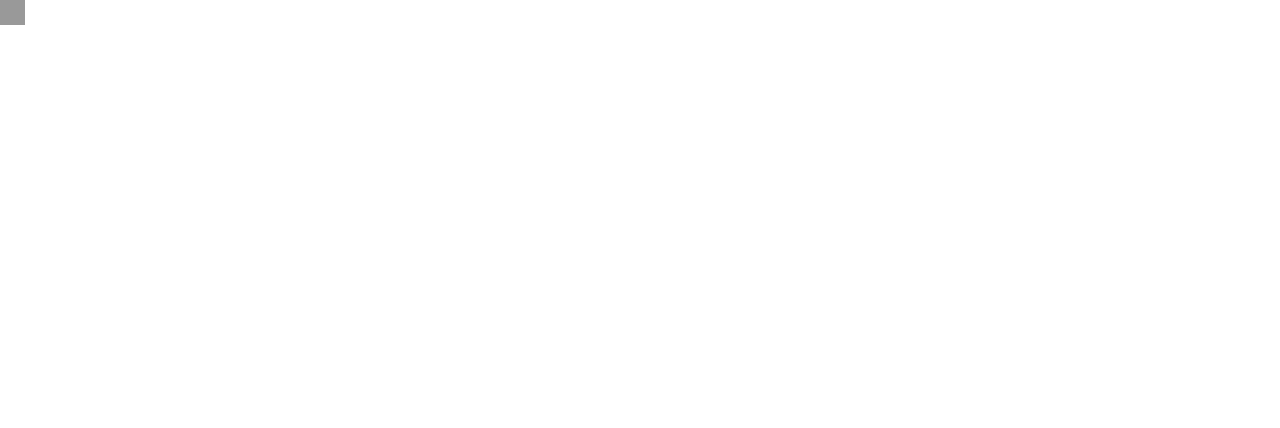
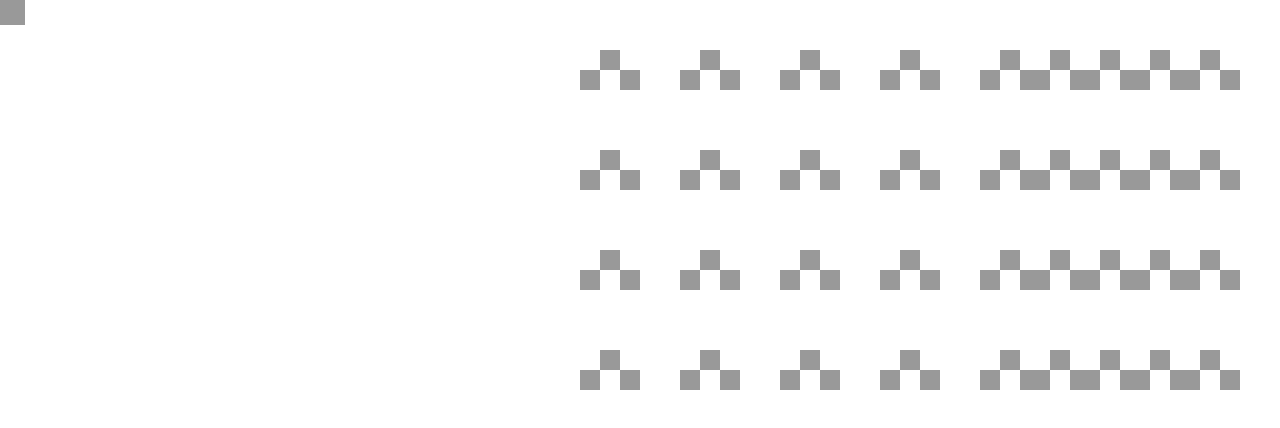
Before and after one commit to alexcicioc/canvas-playground, a plain HTML site: page spaceship/index.html in a window 1280 px wide. Drawn offline with Linux system fonts and the light colour scheme.

Commit message:
Reorganize project, add some more functionality to the spaceships game

```diff
--- a/spaceship.js
+++ /dev/null
@@ -1,65 +0,0 @@
-const canvas = document.querySelector('canvas');
-canvas.width = window.innerWidth;
-canvas.height = window.innerHeight;
-const context = canvas.getContext('2d');
-window.addEventListener('resize', () => {
-    canvas.height = window.innerHeight;
-    canvas.width = window.innerWidth;
-});
-
-const mouse = {x: 0, y: 0};
-const ship = {height: 50, width: 50};
-
-document.addEventListener('mousemove', (event) => {
-    mouse.x = event.x;
-    mouse.y = event.y;
-});
-
-class Shot {
-    constructor(x, y) {
-        this.x = x;
-        this.y = y;
-        this.dy = 10;
-    }
-
-    draw() {
-        context.beginPath();
-        context.fillStyle = '#7a0002';
-        context.fillRect(this.x, this.y, 10, 10);
-        context.fill();
-    }
-
-    move() {
-        this.y -= this.dy;
-        this.draw();
-    }
-}
-
-const shots = [];
-
-function drawShip() {
-    context.fillStyle = '#999999';
-    context.fillRect(mouse.x - (ship.width / 2), mouse.y - (ship.height / 2), ship.width, ship.height);
-    context.fillRect(mouse.x - ship.width, mouse.y - ship.height, ship.width / 2, ship.height / 2);
-    context.fillRect(mouse.x + ship.width / 2, mouse.y - ship.height, ship.width / 2, ship.height / 2);
-}
-
-function animate() {
-    requestAnimationFrame(animate);
-    context.clearRect(0, 0, canvas.width, canvas.height);
-    drawShip();
-    shots.forEach((shot, index) => {
-        if (shot.y <= 0) {
-            delete shots[index];
-            return;
-        }
-        shot.move();
-    })
-}
-
-animate();
-
-document.addEventListener('click', (event) => {
-    const shot = new Shot(mouse.x, mouse.y);
-    shots.push(shot);
-});
--- /dev/null
+++ b/spaceship/game.js
@@ -0,0 +1,49 @@
+const canvas = document.querySelector('canvas');
+canvas.width = window.innerWidth;
+canvas.height = window.innerHeight;
+const context = canvas.getContext('2d');
+window.addEventListener('resize', () => {
+    canvas.height = window.innerHeight;
+    canvas.width = window.innerWidth;
+});
+
+const mouse = {x: 0, y: 0};
+
+document.addEventListener('mousemove', (event) => {
+    mouse.x = event.x;
+    mouse.y = event.y;
+});
+
+const objects = [
+    new Ship(mouse),
+    // new Invader(50, 100),
+    // new Invader(50, 200),
+    // new Invader(200, 100),
+    // new Invader(200, 200),
+    // new Invader(300, 60),
+    // new Invader(50, 300),
+];
+
+for (let i = 1; i <= 10; i++) {
+    for (let j = 1; j <= 4; j++) {
+        objects.push(new Invader(i * 100, j * 100));
+    }
+}
+
+function animate() {
+    requestAnimationFrame(animate);
+    context.clearRect(0, 0, canvas.width, canvas.height);
+    objects.forEach((object, index) => {
+        if (object instanceof Shot && object.y <= 0) {
+            delete objects[index];
+            return;
+        }
+        object.move();
+    })
+}
+
+animate();
+
+document.addEventListener('click', (event) => {
+    objects.push(new Shot(mouse.x, mouse.y));
+});
--- a/spaceship.html
+++ b/spaceship/index.html
@@ -8,6 +8,7 @@
 </head>
 <body>
 <canvas></canvas>
-<script src="spaceship.js"></script>
+<script src="objects.js"></script>
+<script src="game.js"></script>
 </body>
 </html>
--- /dev/null
+++ b/spaceship/objects.js
@@ -0,0 +1,97 @@
+class Object {
+    constructor(x, y) {
+        this.x = x;
+        this.y = y;
+    }
+
+    move() {
+        console.log('move not implemented');
+    }
+}
+
+class Ship extends Object {
+    constructor(mouseEvent) {
+        super(mouseEvent.x, mouseEvent.y);
+        this.width = 50;
+        this.height = 50;
+        this.mouseEvent = mouseEvent;
+    }
+
+    draw() {
+        context.beginPath();
+        context.fillStyle = '#999999';
+        context.fillRect(this.x - (this.width / 2), this.y - (this.height / 2), this.width, this.height);
+        context.fillRect(this.x - this.width, this.y - this.height, this.width / 2, this.height / 2);
+        context.fillRect(this.x + this.width / 2, this.y - this.height, this.width / 2, this.height / 2);
+        context.closePath();
+    }
+
+    move() {
+        this.x = this.mouseEvent.x;
+        this.y = this.mouseEvent.y;
+        this.draw();
+    }
+}
+
+class Invader extends Object {
+    constructor(x, y) {
+        super(x, y);
+        this.width = 20;
+        this.height = 20;
+        this.dx = 50;
+        this.dy = -50;
+        this.moveSteps = 0;
+    }
+
+    draw() {
+        context.beginPath();
+        context.fillStyle = '#999999';
+        context.fillRect(this.x, this.y, this.width, this.height);
+        context.fillRect(this.x - this.width, this.y + this.height, this.width, this.height);
+        context.fillRect(this.x + this.width, this.y + this.height, this.width, this.height);
+        context.closePath();
+    }
+
+    move() {
+        if (this.moveSteps === 30) {
+            if (this.x > canvas.width || this.x < 0) {
+                this.dx = -this.dx;
+                this.x += this.dx;
+            }
+
+            if (this.y > canvas.height || this.y < 0) {
+                this.dy = -this.dy;
+                this.y += this.dy;
+            }
+            //
+            this.x += this.dx;
+            this.y += this.dy;
+            this.moveSteps = 0;
+        }
+
+
+        this.moveSteps++;
+        this.draw();
+
+    }
+}
+
+
+class Shot extends Object {
+    constructor(x, y) {
+        super(x, y);
+        this.dy = 10;
+    }
+
+    draw() {
+        context.beginPath();
+        context.fillStyle = '#7a0002';
+        context.fillRect(this.x, this.y, 10, 10);
+        context.fill();
+    }
+
+    move() {
+        this.y -= this.dy;
+        this.draw();
+    }
+}
```
Also changed, not shown: bubbles/bubbles.js (renamed from bubbles.js), bubbles/index.html (renamed from bubbles.html).
